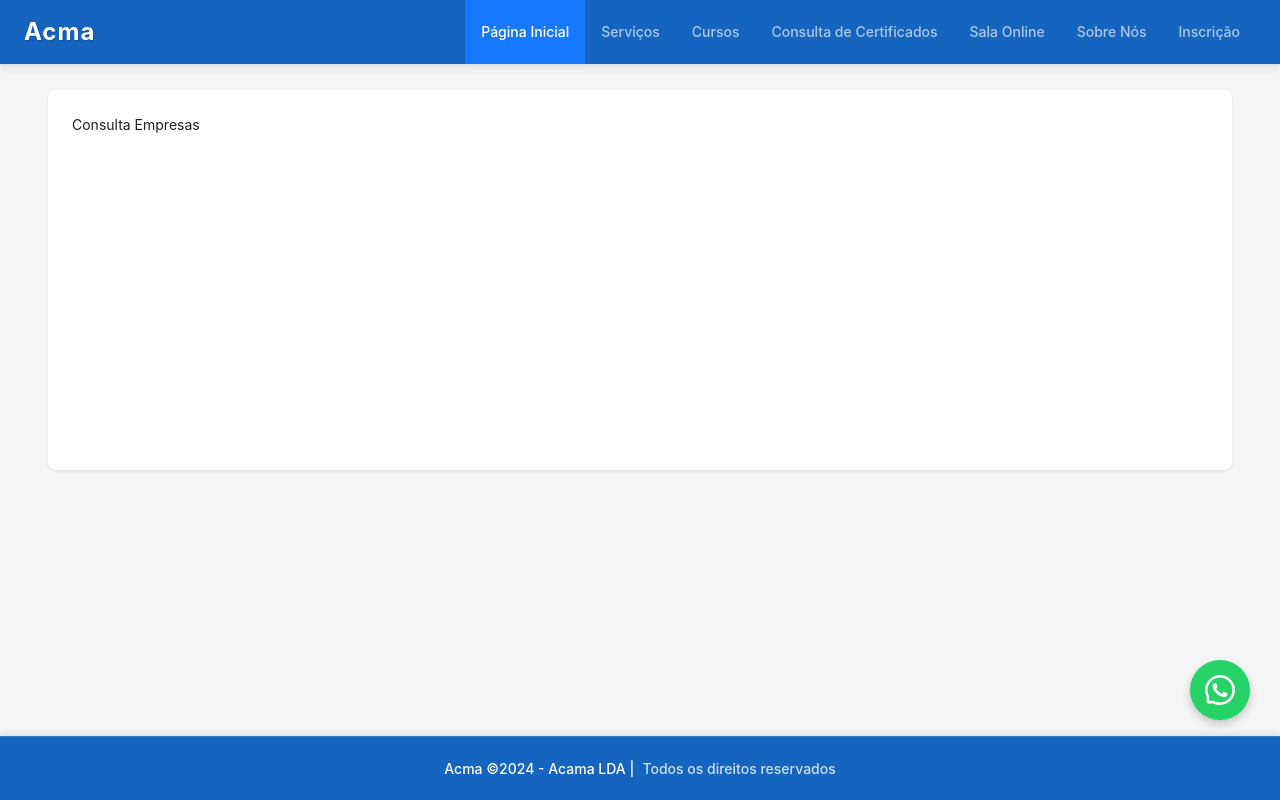
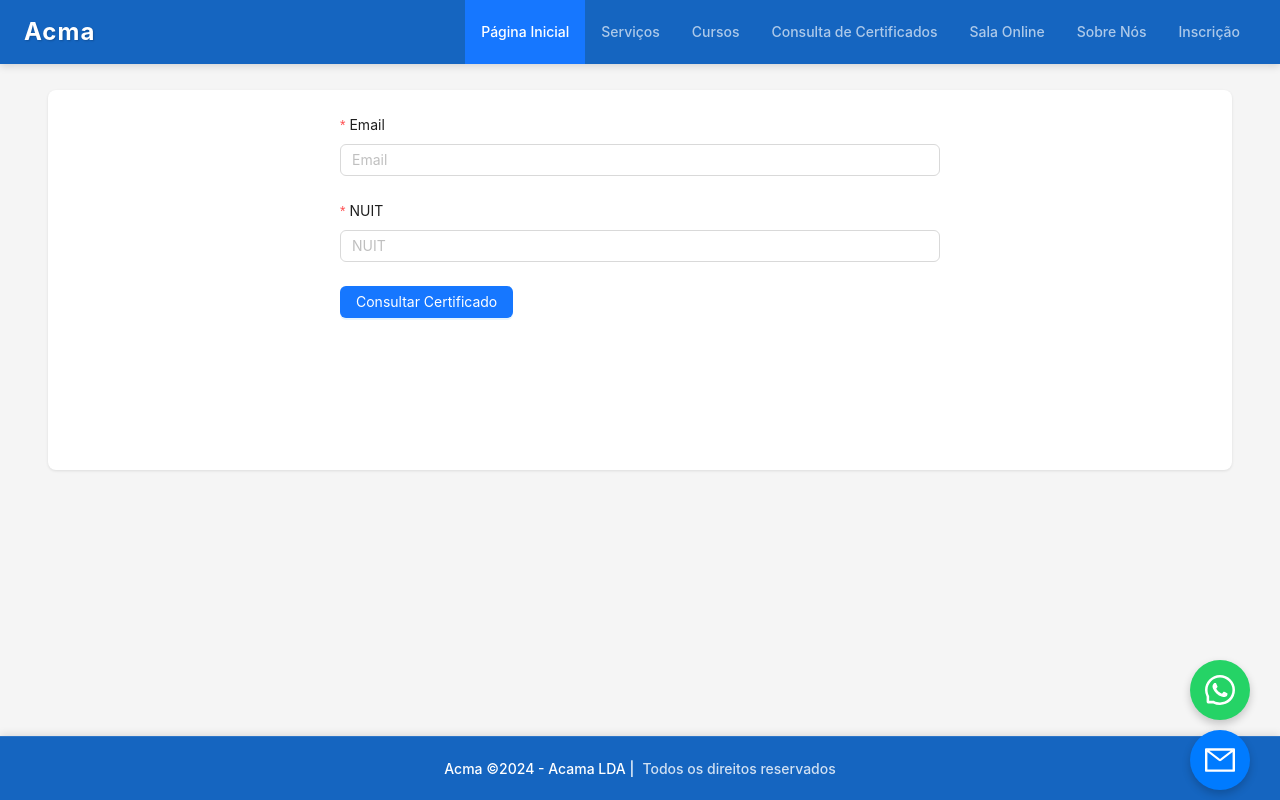
Before and after one commit to Manito27/Acma, a React (Create React App) app: page /consultas/empresas in a window 1280 px wide. Built offline with nearby package versions, Linux system fonts and the light colour scheme; the HTML template or start-up script is replaced by a standard one.

Commit message:
email e inscricao

```diff
--- a/src/App.js
+++ b/src/App.js
@@ -1,6 +1,6 @@
 import React from 'react';
 import { Layout, Menu } from 'antd';
-import { WhatsAppOutlined } from '@ant-design/icons';
+import { WhatsAppOutlined, MailOutlined } from '@ant-design/icons';
 import { Routes, Route, useNavigate } from 'react-router-dom';
 import Home from './Pages/Home/Home';
 import Servicos from './Pages/Servicos/Servicos';
@@ -10,6 +10,10 @@ import Sobre from './Pages/Sobre/Sobre';
 import Contactos from './Pages/Contactos/Contactos';
 import Reservas from './Pages/Reservas/Reservas';
 import Suporte from './Pages/Suporte/Suporte';
+import Inscricao from './Pages/Inscricao/F_nscricao';
+import Empresas from './Pages/Certificados/Empresas';
+import Singular from './Pages/Certificados/Singular';
+
 
 const { Header, Content, Footer } = Layout;
 
@@ -111,8 +115,9 @@ const App = () => {
             <Route path="/sobre" element={<Sobre />} />
             <Route path="/contactos" element={<Contactos />} />
             <Route path="/suporte" element={<Suporte />} />
-            <Route path="/consultas/empresas" element={<div>Consulta Empresas</div>} />
-            <Route path="/consultas/singulares" element={<div>Consulta Singular</div>} />
+            <Route path="/consultas/empresas" element={<Empresas />} />
+            <Route path="/consultas/singulares" element={<Singular />} />
+            <Route path="/inscricao" element={<Inscricao />} />
           </Routes>
         </div>
       </Content>
@@ -146,7 +151,7 @@ const App = () => {
 
       {/* Botão do WhatsApp */}
       <a
-        href="https://wa.me/15551234567"
+        href="https://wa.me/+258878726990"
         target="_blank"
         rel="noopener noreferrer"
         style={{
@@ -174,6 +179,35 @@ const App = () => {
       >
         <WhatsAppOutlined />
       </a>
+
+      {/* Botão de Email */}
+      <a
+        href="mailto:info@acma.co.mz"
+        style={{
+          position: 'fixed',
+          width: '60px',
+          height: '60px',
+          bottom: '10px',
+          right: '30px',
+          backgroundColor: '#007BFF',
+          borderRadius: '50%',
+          textAlign: 'center',
+          boxShadow: '0 4px 8px rgba(0, 0, 0, 0.2)',
+          color: 'white',
+          fontSize: '30px',
+          zIndex: 1000,
+          display: 'flex',
+          alignItems: 'center',
+          justifyContent: 'center',
+          transition: 'all 0.3s',
+          ':hover': {
+            transform: 'scale(1.1)',
+            boxShadow: '0 6px 12px rgba(0, 0, 0, 0.3)'
+          }
+        }}
+      >
+        <MailOutlined />
+      </a>
     </Layout>
   );
 };
--- /dev/null
+++ b/src/Pages/Certificados/Empresas.js
@@ -0,0 +1,45 @@
+import React from 'react';
+import { Form, Input, Button } from 'antd';
+
+const CertificateQueryForm = () => {
+  const [form] = Form.useForm();
+
+  const onFinish = (values) => {
+    console.log('Form values:', values);
+    // Aqui você pode adicionar lógica para consultar o certificado, como uma chamada API
+  };
+
+  return (
+    <Form
+      form={form}
+      name="certificate_query_form"
+      onFinish={onFinish}
+      layout="vertical"
+      style={{ maxWidth: 600, margin: '0 auto' }}
+    >
+      <Form.Item
+        name="email"
+        label="Email"
+        rules={[{ required: true, message: 'Por favor, insira o email!', type: 'email' }]}
+      >
+        <Input placeholder="Email" />
+      </Form.Item>
+
+      <Form.Item
+        name="nuit"
+        label="NUIT"
+        rules={[{ required: true, message: 'Por favor, insira o NUIT!' }]}
+      >
+        <Input placeholder="NUIT" />
+      </Form.Item>
+
+      <Form.Item>
+        <Button type="primary" htmlType="submit">
+          Consultar Certificado
+        </Button>
+      </Form.Item>
+    </Form>
+  );
+};
+
+export default CertificateQueryForm;
--- /dev/null
+++ b/src/Pages/Certificados/Singular.js
@@ -0,0 +1,45 @@
+import React from 'react';
+import { Form, Input, Button } from 'antd';
+
+const CertificateQueryForm = () => {
+  const [form] = Form.useForm();
+
+  const onFinish = (values) => {
+    console.log('Form values:', values);
+    // Aqui você pode adicionar lógica para consultar o certificado, como uma chamada API
+  };
+
+  return (
+    <Form
+      form={form}
+      name="certificate_query_form"
+      onFinish={onFinish}
+      layout="vertical"
+      style={{ maxWidth: 600, margin: '0 auto' }}
+    >
+      <Form.Item
+        name="email"
+        label="Email"
+        rules={[{ required: true, message: 'Por favor, insira o email!', type: 'email' }]}
+      >
+        <Input placeholder="Email" />
+      </Form.Item>
+
+      <Form.Item
+        name="nuit"
+        label="NUIT"
+        rules={[{ required: true, message: 'Por favor, insira o NUIT!' }]}
+      >
+        <Input placeholder="NUIT" />
+      </Form.Item>
+
+      <Form.Item>
+        <Button type="primary" htmlType="submit">
+          Consultar Certificado
+        </Button>
+      </Form.Item>
+    </Form>
+  );
+};
+
+export default CertificateQueryForm;
--- /dev/null
+++ b/src/Pages/Inscricao/F_nscricao.js
@@ -0,0 +1,97 @@
+import React from 'react';
+import { Form, Input, Button, Radio } from 'antd';
+
+const MyForm = () => {
+  const [form] = Form.useForm();
+
+  const onFinish = (values) => {
+    console.log('Form values:', values);
+    // Aqui você pode adicionar lógica para enviar os dados, como uma chamada API
+  };
+
+  return (
+    <Form
+      form={form}
+      name="registration_form"
+      onFinish={onFinish}
+      layout="vertical"
+      style={{ maxWidth: 600, margin: '0 auto' }}
+    >
+      <Form.Item
+        name="email"
+        label="Email"
+        rules={[{ required: true, message: 'Por favor, insira o email!', type: 'email' }]}
+      >
+        <Input placeholder="Email" />
+      </Form.Item>
+
+      <Form.Item
+        name="type"
+        label="Tipo: Empresa ou Individual"
+        rules={[{ required: true, message: 'Por favor, selecione o tipo!' }]}
+      >
+        <Radio.Group>
+          <Radio value="company">Empresa</Radio>
+          <Radio value="individual">Individual</Radio>
+        </Radio.Group>
+      </Form.Item>
+
+      <Form.Item
+        noStyle
+        shouldUpdate={(prevValues, currentValues) => prevValues.type !== currentValues.type}
+      >
+        {({ getFieldValue }) =>
+          getFieldValue('type') === 'company' ? (
+            <Form.Item
+              name="companyName"
+              label="Nome da Empresa"
+              rules={[{ required: true, message: 'Por favor, insira o nome da empresa!' }]}
+            >
+              <Input placeholder="Nome da Empresa" />
+            </Form.Item>
+          ) : null
+        }
+      </Form.Item>
+
+      <Form.Item
+        name="firstName"
+        label="Primeiro Nome"
+        rules={[{ required: true, message: 'Por favor, insira o primeiro nome!' }]}
+      >
+        <Input placeholder="Primeiro Nome" />
+      </Form.Item>
+
+      <Form.Item
+        name="lastName"
+        label="Último Nome"
+        rules={[{ required: true, message: 'Por favor, insira o último nome!' }]}
+      >
+        <Input placeholder="Último Nome" />
+      </Form.Item>
+
+      <Form.Item
+        name="contact"
+        label="Contacto"
+        rules={[{ required: true, message: 'Por favor, insira o contacto!' }]}
+      >
+        <Input placeholder="Contacto (ex: número de telefone)" />
+      </Form.Item>
+
+      <Form.Item
+        name="nuit"
+        label="NUIT"
+        rules={[{ required: true, message: 'Por favor, insira o NUIT!' }]}
+      >
+        <Input placeholder="NUIT" />
+      </Form.Item>
+
+      <Form.Item>
+        <Button type="primary" htmlType="submit">
+          Submeter
+        </Button>
+      </Form.Item>
+    </Form>
+  );
+};
+
+export default MyForm;
```
Also changed, not shown: src/Pages/Inscricao/inscricao.js (deleted).
